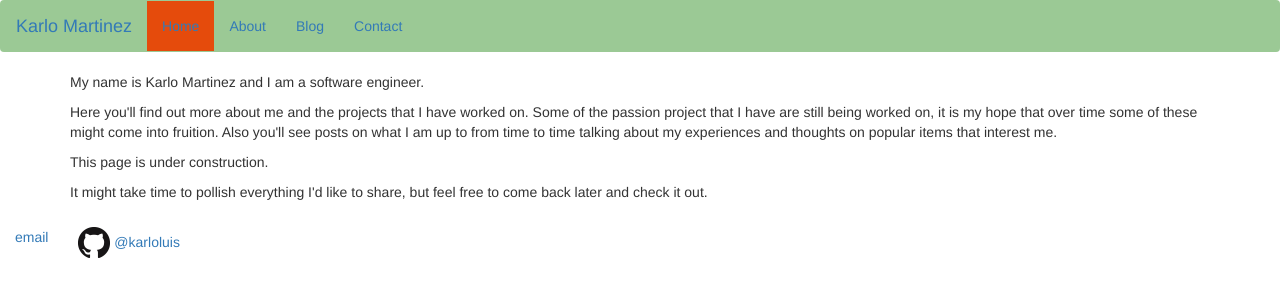
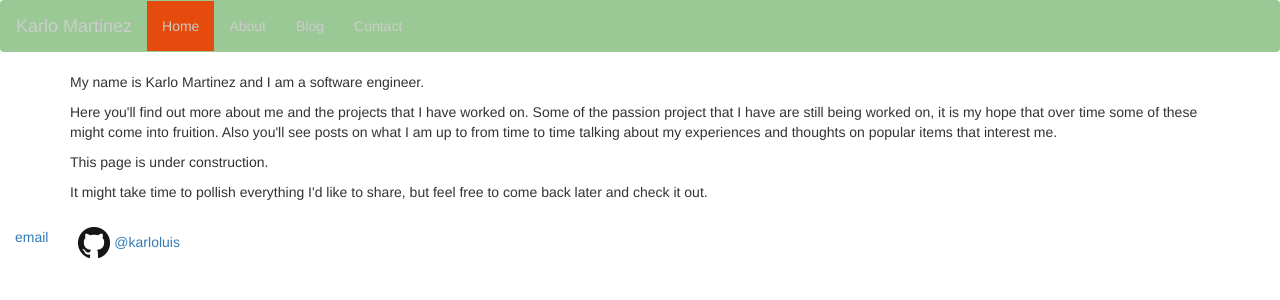
Before and after one commit to karloluis/karloluis.github.io, a Jekyll site: the page built from index.html, in a window 1280 px wide. Shown: the top 300 px of the page. Built offline with Jekyll 4.4.1, drawn with Linux system fonts in a browser that asks for light colours.

Commit message:
Styling.

```diff
--- a/_includes/head.html
+++ b/_includes/head.html
@@ -8,9 +8,8 @@
 	-->
   <title>Karlo Martinez: {{page.title}}</title>
 
+  <link href='https://fonts.googleapis.com/css?family=Nunito:400,70' rel='stylesheet' type='text/css'>
 	<!-- styles -->
-	<link href="https://maxcdn.bootstrapcdn.com/bootstrap/3.3.6/css/bootstrap.min.css" rel="stylesheet">
-  <link href='https://fonts.googleapis.com/css?family=Nunito:400,70' rel='stylesheet' type='text/css'>
-	<!-- <link href="/css/jumbotron-narrow.css" rel="stylesheet"> -->
-	<link rel="stylesheet" href="/assets/css/style.css">
+  <link rel="stylesheet" href="/assets/css/style.css">
+  <link href="https://maxcdn.bootstrapcdn.com/bootstrap/3.3.6/css/bootstrap.min.css" rel="stylesheet">
 </head>
--- a/_includes/scripts.html
+++ b/_includes/scripts.html
@@ -1,3 +1,2 @@
 <!-- Add scripts at the end to load faster. -->
 <script src="https://maxcdn.bootstrapcdn.com/bootstrap/3.3.6/js/bootstrap.min.js"></script>
-<link href="https://maxcdn.bootstrapcdn.com/bootstrap/3.3.6/css/bootstrap.min.css" rel="stylesheet" integrity="sha384-1q8mTJOASx8j1Au+a5WDVnPi2lkFfwwEAa8hDDdjZlpLegxhjVME1fgjWPGmkzs7" crossorigin="anonymous">
--- a/assets/css/style.scss
+++ b/assets/css/style.scss
@@ -20,4 +20,8 @@ body {
   .active {
     background-color: $color5;
   }
+
+  a {
+    color: $lightfont;
+  }
 }
```
